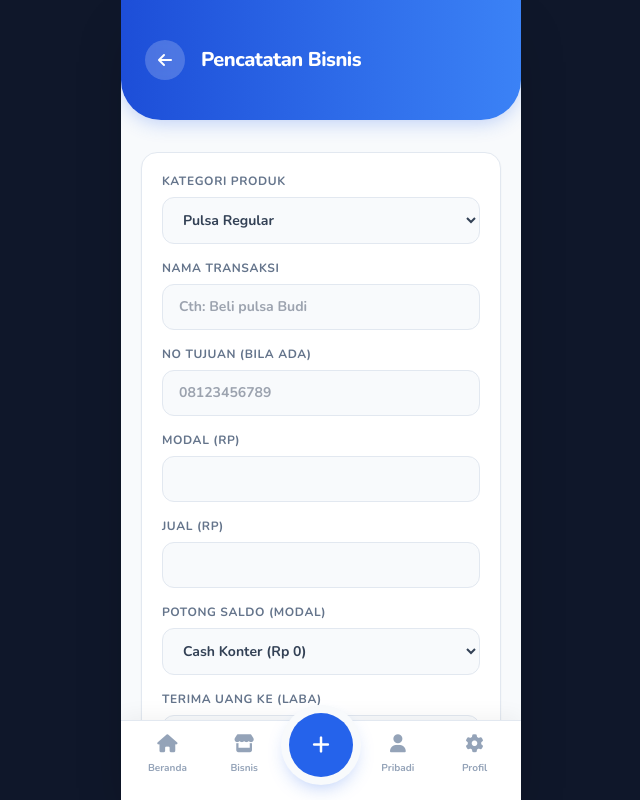
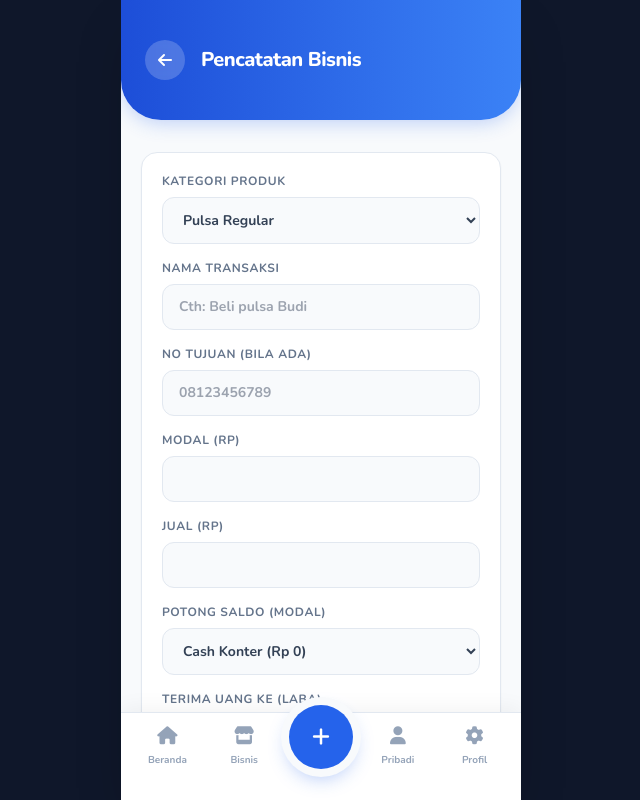
Before and after one commit to goldhunter240819-create/aula_cell, a PHP site: page /apk/jual_pulsa.php in a window 1280 px wide. Shown: the whole page, without its empty margins (319-959 px from the left). Run offline with PHP 8.4, Linux system fonts and the light colour scheme; a user stored in the database is signed in; data comes from the database, SQL or seed files in the repository; some libraries are stand-ins or nearby versions.

Commit message:
Raise footer padding to avoid system navigation bar overlap

```diff
--- a/apk/footer.php
+++ b/apk/footer.php
@@ -3,7 +3,7 @@ $current_page = basename($_SERVER['PHP_SELF']);
 ?>
         <!-- Clean Bottom Nav (Mifhda Style floating) -->
         <div class="w-full z-50 mt-auto bg-white border-t border-slate-200 relative shadow-[0_-4px_20px_rgba(0,0,0,0.05)]">
-            <div class="flex justify-around items-end px-2 pb-safe pt-2">
+            <div class="flex justify-around items-end px-2 pb-6 pt-2">
 
                 <a href="index.php" class="flex flex-col items-center gap-1 <?= $current_page == 'index.php' ? 'text-primary' : 'text-slate-400 hover:text-primary' ?> transition-colors w-16 pb-2">
                     <i class="fa-solid fa-house text-lg"></i>
```
